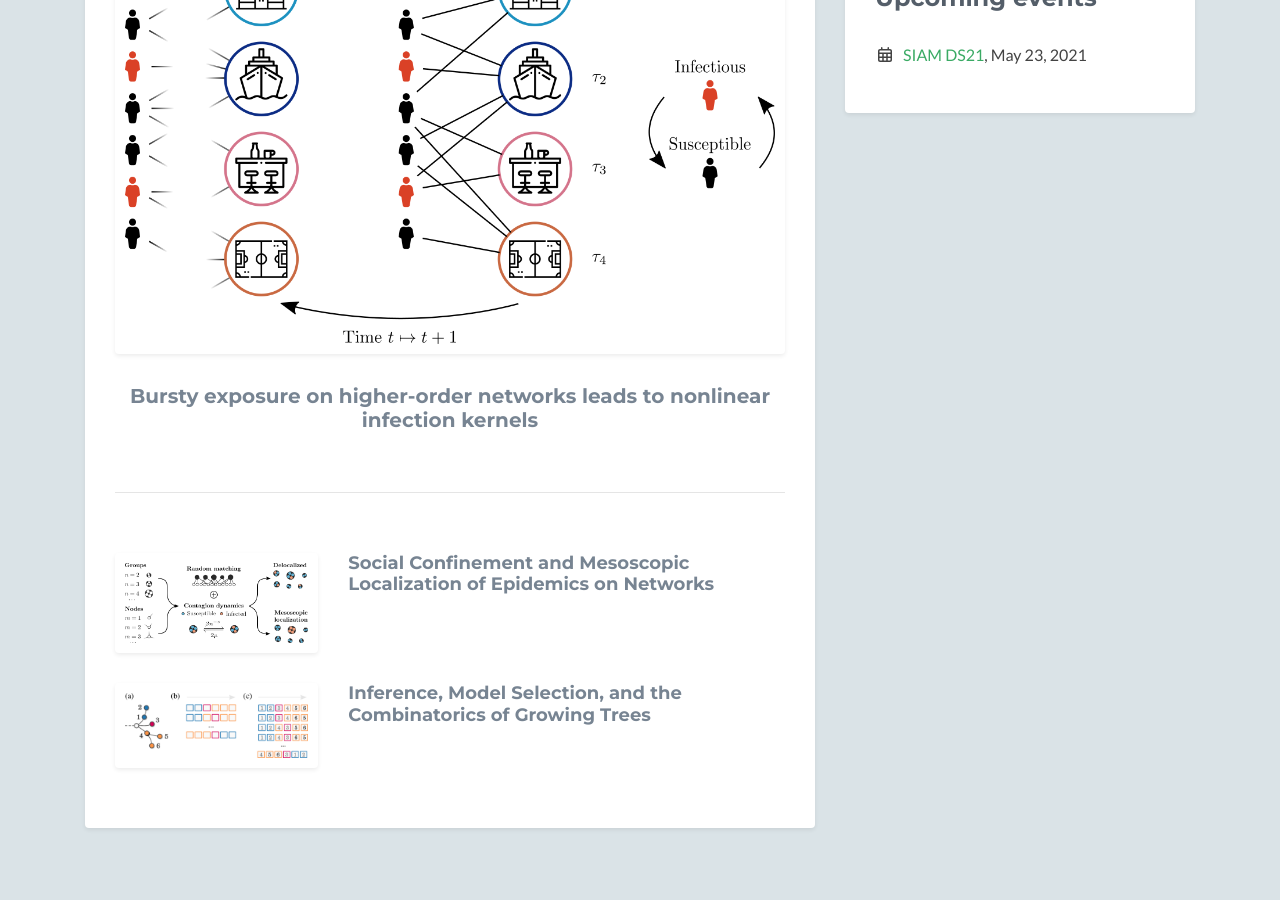
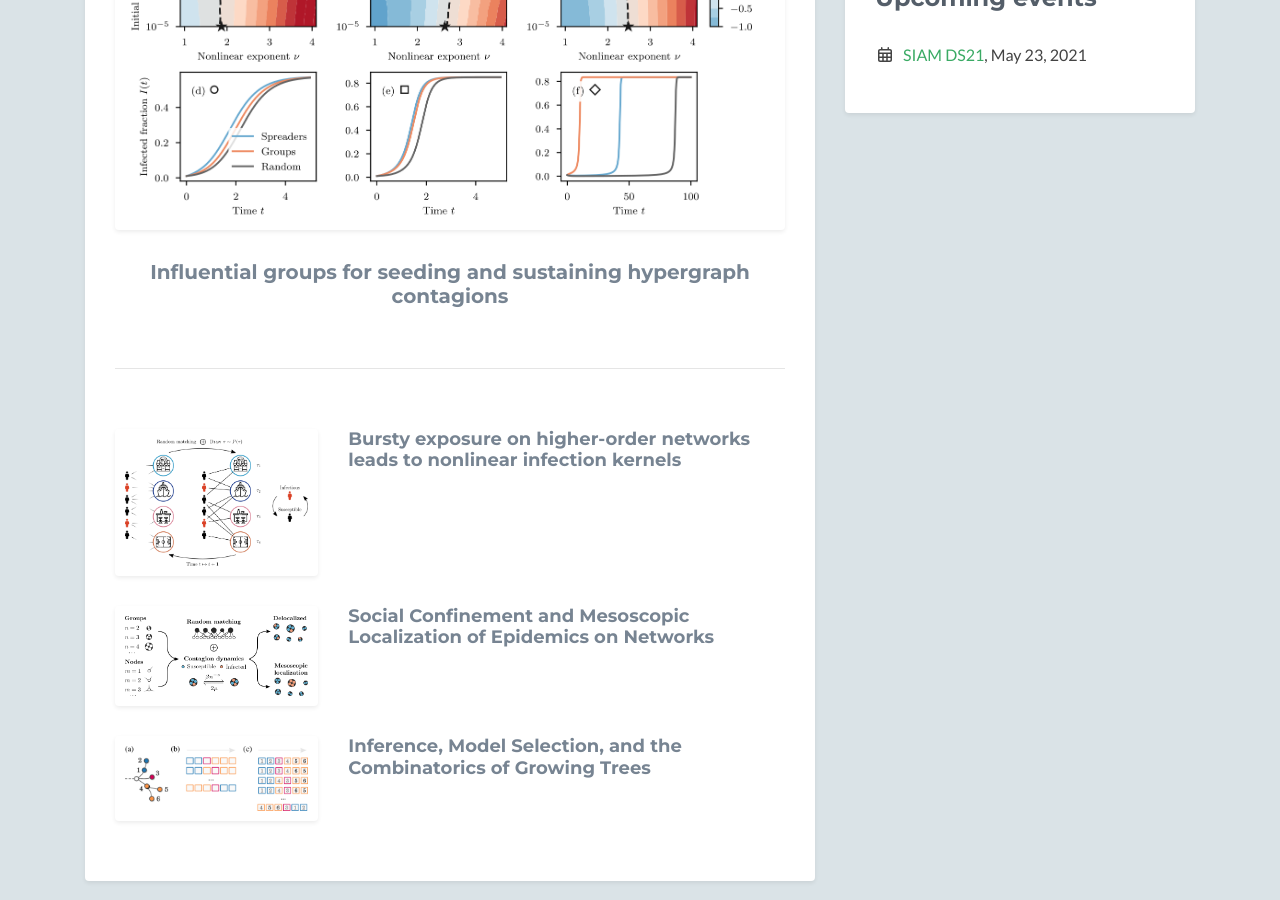
Before and after one commit to gstonge/gstonge.github.io, a Jekyll site: the page built from index.html, in a window 1280 px wide and 900 px high, scrolled down 945 px. Built offline with Jekyll 4.4.1, drawn with Linux system fonts in a browser that asks for light colours; nearby versions of some CDN libraries; library files that are not in the unit come from our copies.

Commit message:
new headline

```diff
--- a/_data/headline.yml
+++ b/_data/headline.yml
@@ -1,10 +1,15 @@
 headline:
+  - title: "Influential groups for seeding and sustaining hypergraph contagions"
+    url: "https://arxiv.org/abs/2105.07092"
+    image: "assets/images/publications/influential2021.png"
+    desc: ""
+
+subheadline:
   - title: "Bursty exposure on higher-order networks leads to nonlinear infection kernels"
     url: "https://arxiv.org/abs/2101.07229"
     image: "assets/images/publications/bursty2021.png"
     desc: ""
 
-subheadline:
   - title: "Social Confinement and Mesoscopic Localization of Epidemics on Networks"
     image: "assets/images/publications/social2021.png"
     url: "https://doi.org/10.1103/PhysRevLett.126.098301"
```
Also changed, not shown: assets/images/publications/influential2021.png (added).
